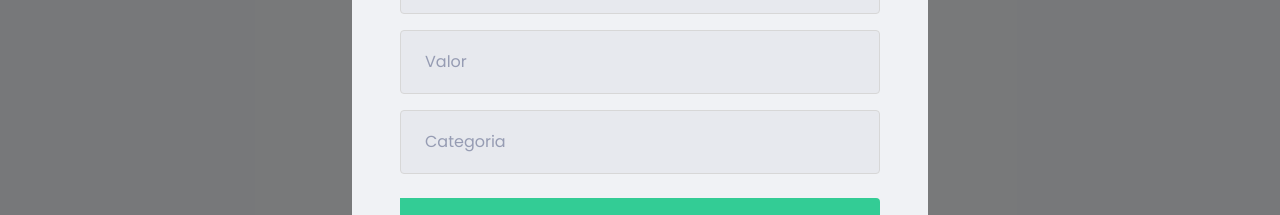
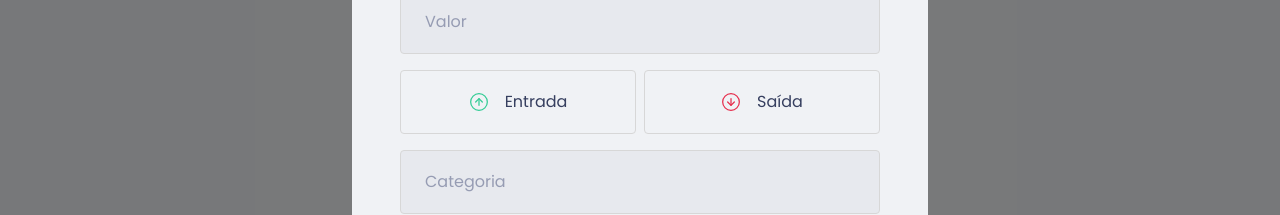
Before and after one commit to diegoMasin/sic-financeiro-v2, a React (Create React App) app: page / in a window 1280 px wide. Both pictures are taken after a click on the button "Nova Transação". Shown: the part 328-543 px from the top of the page. Built offline with nearby package versions, Linux system fonts and the light colour scheme; what miragejs would draw is missing.

Commit message:
Working on Modal's content - part 4 - new buttons

```diff
--- a/package.json
+++ b/package.json
@@ -4,6 +4,7 @@
   "private": true,
   "dependencies": {
     "axios": "^0.24.0",
+    "polished": "^4.1.3",
     "react": "^17.0.2",
     "react-dom": "^17.0.2",
     "react-modal": "^3.14.4",
--- a/src/components/NewTransactionModal/index.tsx
+++ b/src/components/NewTransactionModal/index.tsx
@@ -1,7 +1,9 @@
 import Modal from "react-modal";
 
-import { Container } from "./style";
+import { Container, TransactionTypeContainer } from "./style";
 import closeImg from "../../assets/close.svg";
+import incomeImg from "../../assets/income.svg";
+import outcomeImg from "../../assets/outcome.svg";
 
 interface NewTransactionModalProps {
   isOpen: boolean;
@@ -30,6 +32,16 @@
         <h2>Cadastrar Transação</h2>
         <input placeholder="Título" />
         <input placeholder="Valor" type="number" />
+        <TransactionTypeContainer>
+          <button type="button">
+            <img src={incomeImg} alt="Entrada" />
+            <span>Entrada</span>
+          </button>
+          <button type="button">
+            <img src={outcomeImg} alt="Saída" />
+            <span>Saída</span>
+          </button>
+        </TransactionTypeContainer>
         <input placeholder="Categoria" />
         <button type="submit">Cadastrar</button>
       </Container>
--- a/src/components/NewTransactionModal/style.ts
+++ b/src/components/NewTransactionModal/style.ts
@@ -1,4 +1,5 @@
 import styled from "styled-components";
+import { darken } from "polished";
 
 export const Container = styled.form`
   h2 {
@@ -46,3 +47,38 @@
     }
   }
 `;
+
+export const TransactionTypeContainer = styled.div`
+  margin: 1rem 0;
+  display: grid;
+  grid-template-columns: 1fr 1fr;
+  gap: 0.5rem;
+
+  button {
+    height: 4rem;
+    border: 1px solid #d7d7d7;
+    border-radius: 0.25rem;
+    background: transparent;
+
+    display: flex;
+    align-items: center;
+    justify-content: center;
+
+    transition: border-color 0.2s;
+    &:hover {
+      border-color: ${darken(0.1, "#d7d7d7")};
+    }
+
+    img {
+      width: 20px;
+      height: 20px;
+    }
+
+    span {
+      display: inline-block;
+      margin-left: 1rem;
+      font-size: 1rem;
+      color: var(--text-title);
+    }
+  }
+`;
```
Also changed, not shown: 1 other file (tests, documents, lock files or other folders).
